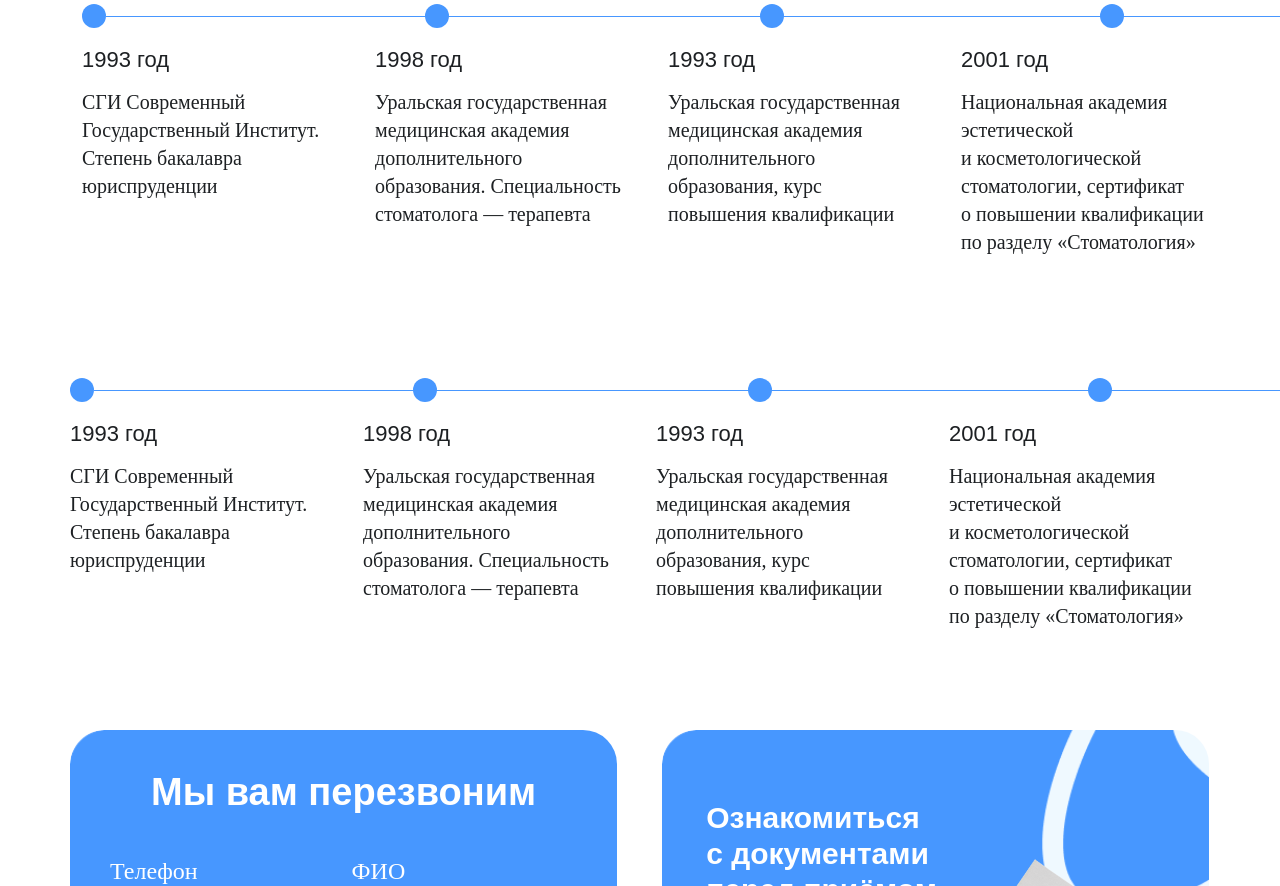
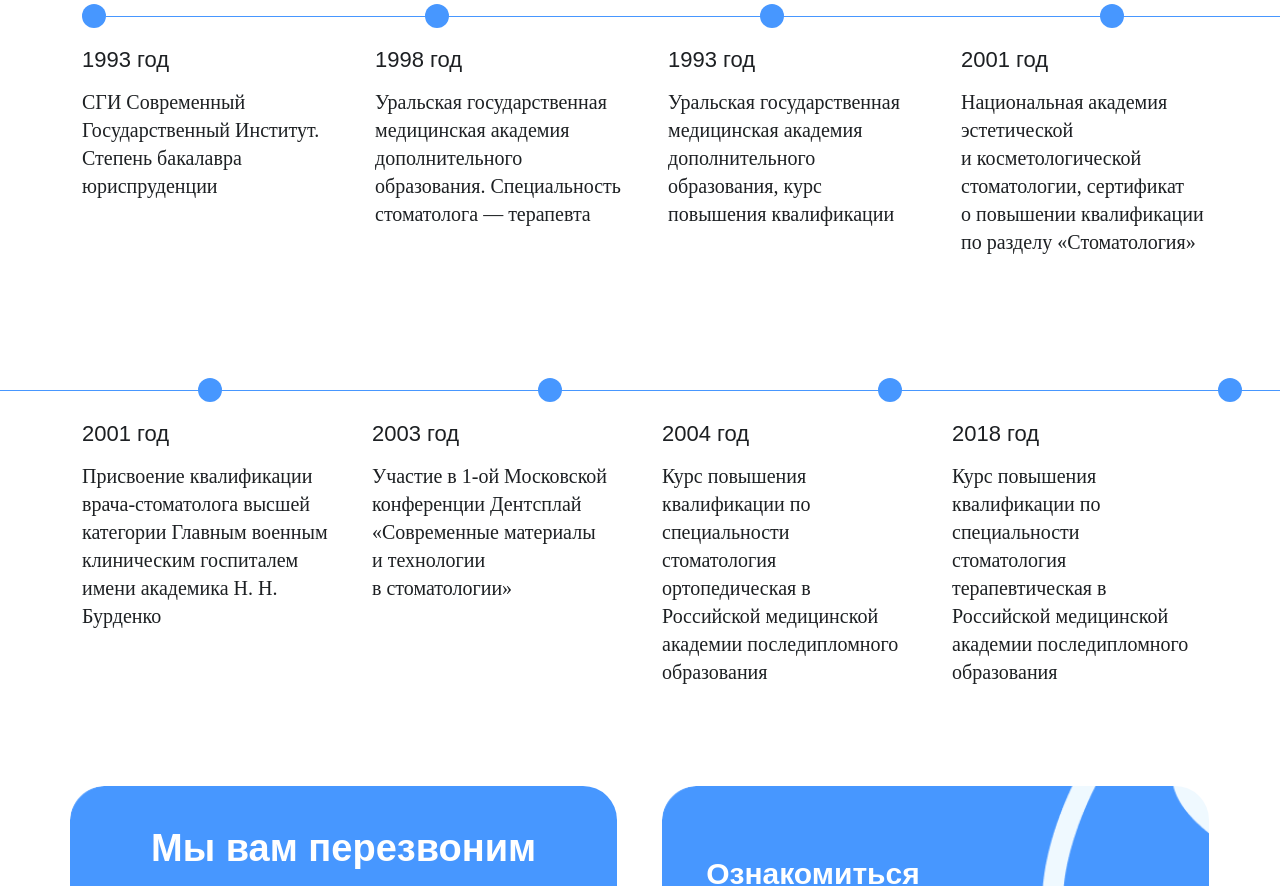
Before and after one commit to nassipkaliv/ProDent, a plain HTML site: page aboutdoctor.html in a window 1280 px wide. Shown: the part 894-1780 px from the top of the page. Drawn offline with nearby package versions, Linux system fonts and the light colour scheme; a web font is replaced by a local one.

Commit message:
roadmap desktop done!

```diff
--- a/aboutdoctor.html
+++ b/aboutdoctor.html
@@ -255,6 +255,7 @@
     </div>
   </div>
 
+  <div class="aboutdoctor-roadmap desktop">
     <div class="container roadmap pe-0 ">
     <svg width="1920" height="24.000000" viewBox="0 0 1920 24" fill="none" xmlns="http://www.w3.org/2000/svg" xmlns:xlink="http://www.w3.org/1999/xlink">
       <circle id="Ellipse 27" cx="12.000000" cy="12.000000" r="12.000000" fill="#4797FF" fill-opacity="1.000000"/>
@@ -283,30 +284,36 @@
     </div>
   </div>
 
-  <div class="container roadmap ps-0">
-    <svg width="1920" height="24.000000" viewBox="0 0 1920 24" fill="none" xmlns="http://www.w3.org/2000/svg" xmlns:xlink="http://www.w3.org/1999/xlink">
-      <circle id="Ellipse 27" cx="12.000000" cy="12.000000" r="12.000000" fill="#4797FF" fill-opacity="1.000000"/>
-      <circle id="Ellipse28" cx="355.000000" cy="12.000000" r="12.000000" fill="#4797FF" fill-opacity="1.000000"/>
-      <circle id="Ellipse29" cx="690.000000" cy="12.000000" r="12.000000" fill="#4797FF" fill-opacity="1.000000"/>
-      <circle id="Ellipse30" cx="1030.000000" cy="12.000000" r="12.000000" fill="#4797FF" fill-opacity="1.000000"/>
-      <rect id="Rectangle 206" x="24.000000" y="12.000000" width="100%" height="1.000000" fill="#4797FF" fill-opacity="1.000000"/>
+  <div class="roadmap pe-0">
+    <svg width="1600.000000" height="24.000000" viewBox="0 0 1600 24" fill="none" xmlns="http://www.w3.org/2000/svg" xmlns:xlink="http://www.w3.org/1999/xlink">
+      <circle id="Ellipse 31" cx="210.000000" cy="12.000000" r="12.000000" fill="#4797FF" fill-opacity="1.000000"/>
+      <circle id="Ellipse 32" cx="550.000000" cy="12.000000" r="12.000000" fill="#4797FF" fill-opacity="1.000000"/>
+      <circle id="Ellipse 33" cx="890.000000" cy="12.000000" r="12.000000" fill="#4797FF" fill-opacity="1.000000"/>
+      <circle id="Ellipse 34" cx="1230.000000" cy="12.000000" r="12.000000" fill="#4797FF" fill-opacity="1.000000"/>
+      <rect id="Rectangle 207" y="12.000000" width="1600.000000" height="1.000000" fill="#4797FF" fill-opacity="1.000000"/>
     </svg>
+
+
+
+    <div class="container">
       <div class="row roadmap-row">
         <div class="col">
-        <div class="roadmap-year">1993 год</div>
-        <div class="roadmap-info">СГИ Современный Государственный Институт. Степень бакалавра юриспруденции</div>
+          <div class="roadmap-year">2001 год</div>
+          <div class="roadmap-info">Присвоение квалификации врача-стоматолога высшей категории Главным военным клиническим госпиталем имени академика Н. Н. Бурденко</div>
         </div>
         <div class="col">
-        <div class="roadmap-year">1998 год</div>
-        <div class="roadmap-info">Уральская государственная медицинская академия дополнительного образования. Специальность стоматолога — терапевта</div>
+          <div class="roadmap-year">2003 год</div>
+          <div class="roadmap-info">Участие в 1-ой Московской конференции Дентсплай «Современные материалы и технологии в стоматологии»</div>
         </div>
         <div class="col">
-        <div class="roadmap-year">1993 год</div>
-        <div class="roadmap-info">Уральская государственная медицинская академия дополнительного образования, курс повышения квалификации</div>
+          <div class="roadmap-year">2004 год</div>
+          <div class="roadmap-info">Курс повышения квалификации по специальности стоматология ортопедическая в Российской медицинской академии последипломного образования</div>
         </div>
         <div class="col">
-        <div class="roadmap-year">2001 год</div>
-        <div class="roadmap-info">Национальная академия эстетической и косметологической стоматологии, сертификат о повышении квалификации по разделу «Cтоматология»</div>
+          <div class="roadmap-year">2018 год</div>
+          <div class="roadmap-info">Курс повышения квалификации по специальности стоматология терапевтическая в Российской медицинской академии последипломного образования</div>
+        </div>
+      </div>
     </div>
   </div>
   </div>
```
Lines whose indentation alone changed are shown as unchanged.
